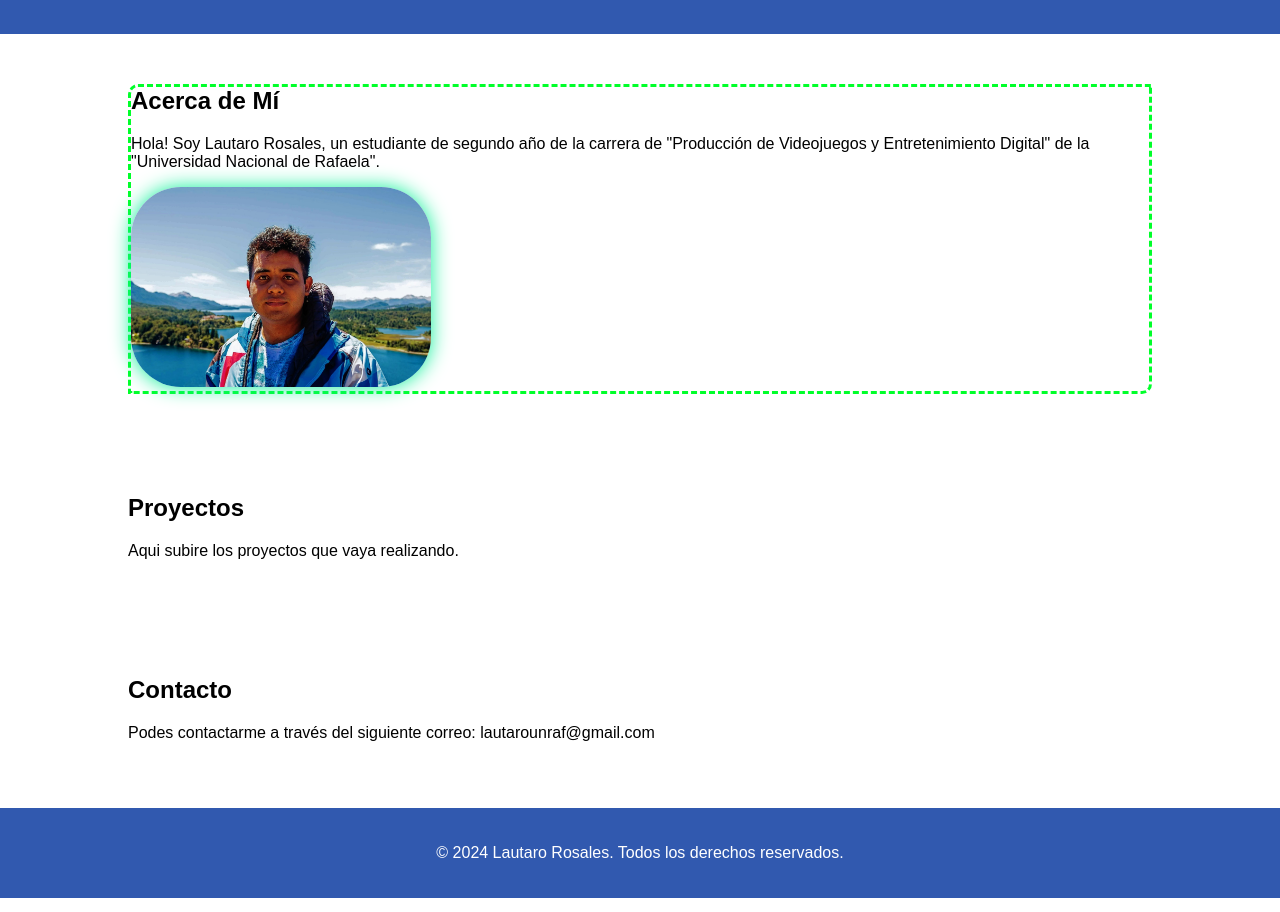
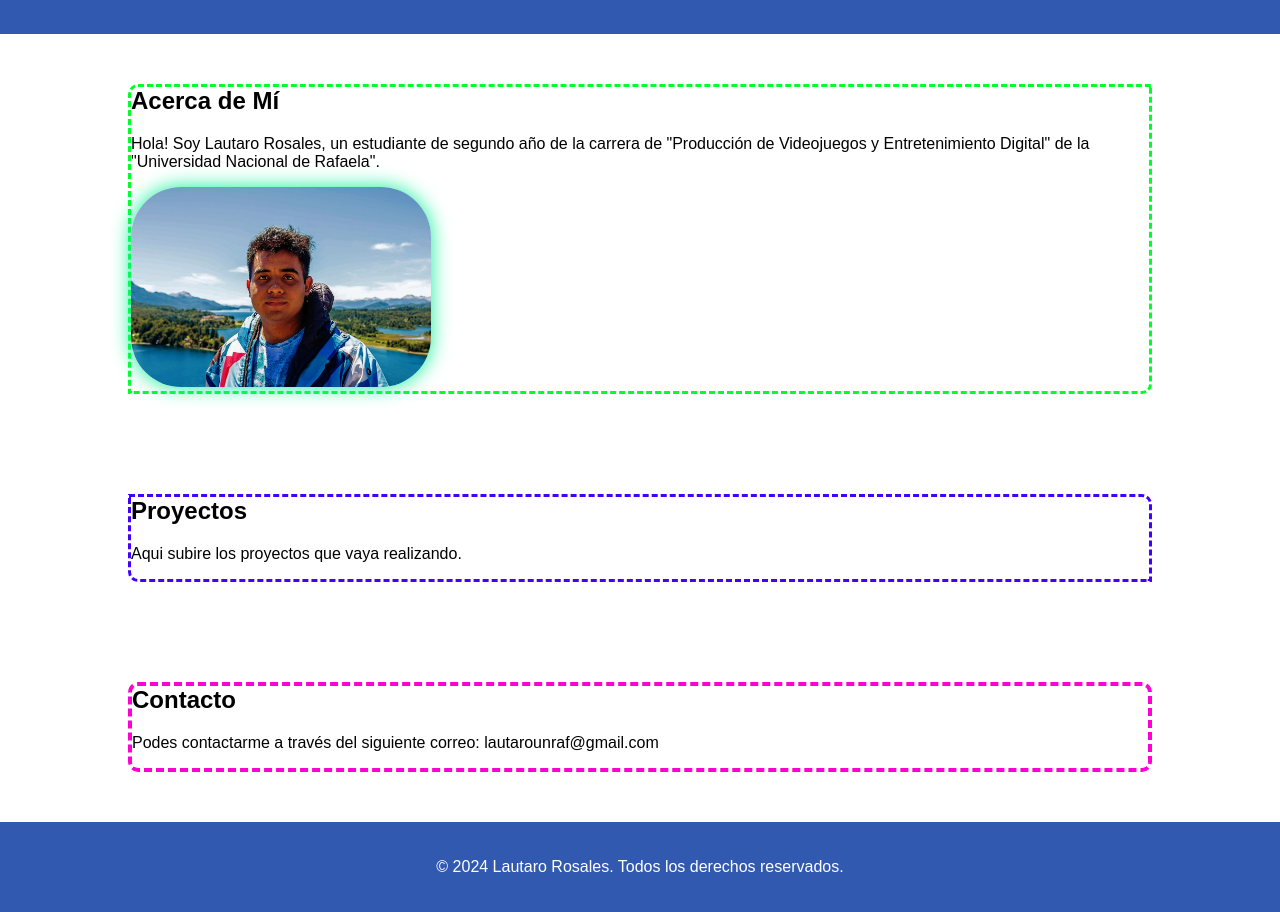
Before and after one commit to LautaroNRosales/Portfolio, a plain HTML site: page index.html in a window 1280 px wide. Shown: the part 93-1005 px from the top of the page. Drawn offline with Linux system fonts and the light colour scheme.

Commit message:
Agregamos Cuadros

```diff
--- a/index.html
+++ b/index.html
@@ -32,16 +32,21 @@
 
     <section id="projects">
         <div class="container">
-            <h2>Proyectos</h2>
+            <div class="Proyectos">
+                <h2>Proyectos</h2>
                 <p>Aqui subire los proyectos que vaya realizando.</p>
+            </div>
             <!-- Agrega más proyectos aquí -->
         </div>
     </section>
 
     <section id="contact">
         <div class="container">
-            <h2>Contacto</h2>
-            <p>Podes contactarme a través del siguiente correo: lautarounraf@gmail.com</p>
+            <div class="Contacto">
+                <h2>Contacto</h2>
+                <p>Podes contactarme a través del siguiente correo: lautarounraf@gmail.com</p>
+            </div>
+
         </div>
     </section>
 
--- a/stylesheet.css
+++ b/stylesheet.css
@@ -65,3 +65,13 @@ footer {
     border: 3px dashed rgb(0, 255, 42);
     border-radius: 10px 0px;
 }
+
+.Proyectos{
+    border: 3px dashed rgb(68, 0, 255);
+    border-radius: 0px 10px;
+}
+
+.Contacto{
+    border: 4px dashed rgb(255, 0, 212);
+    border-radius: 10px;
+}
```
